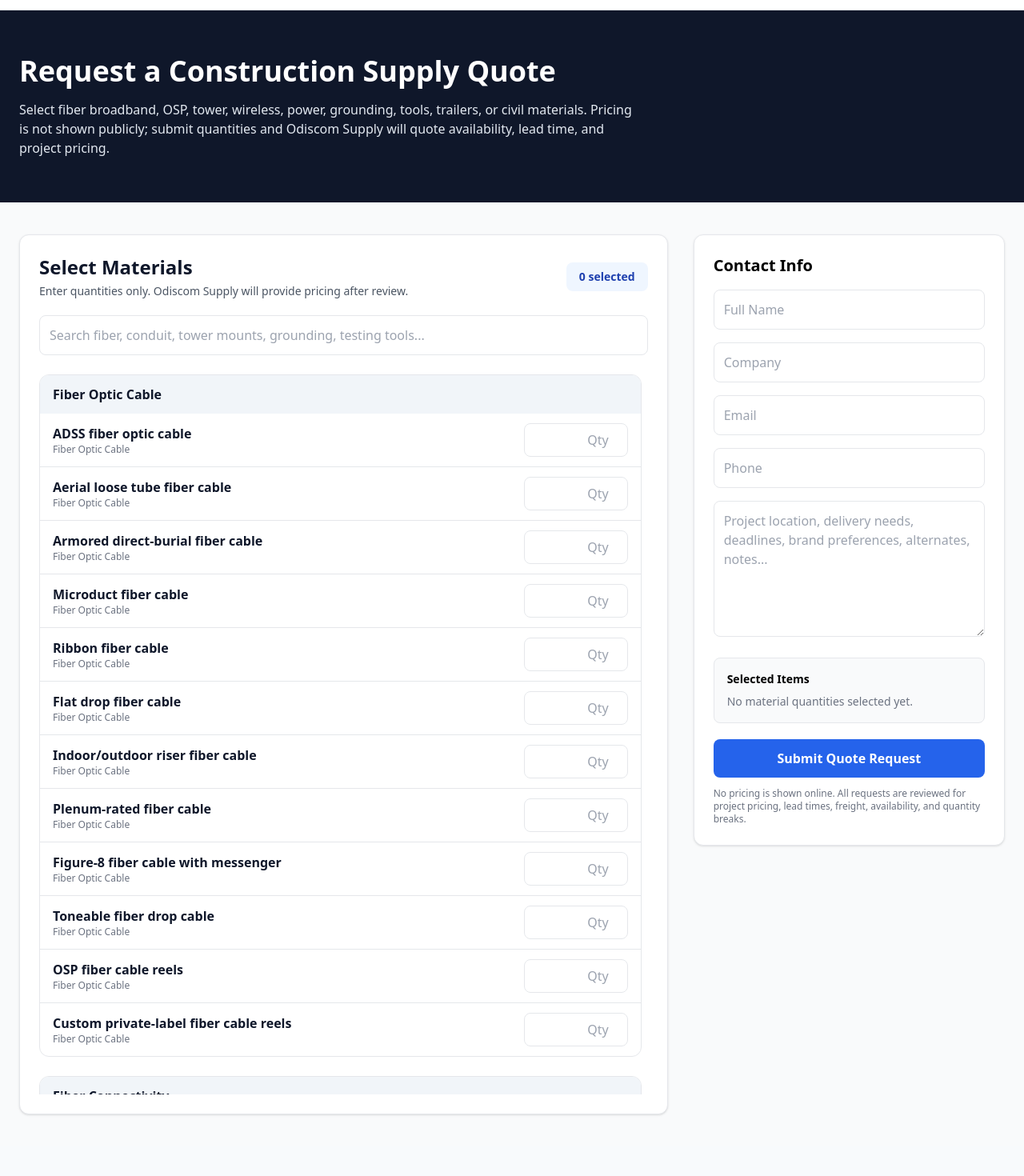
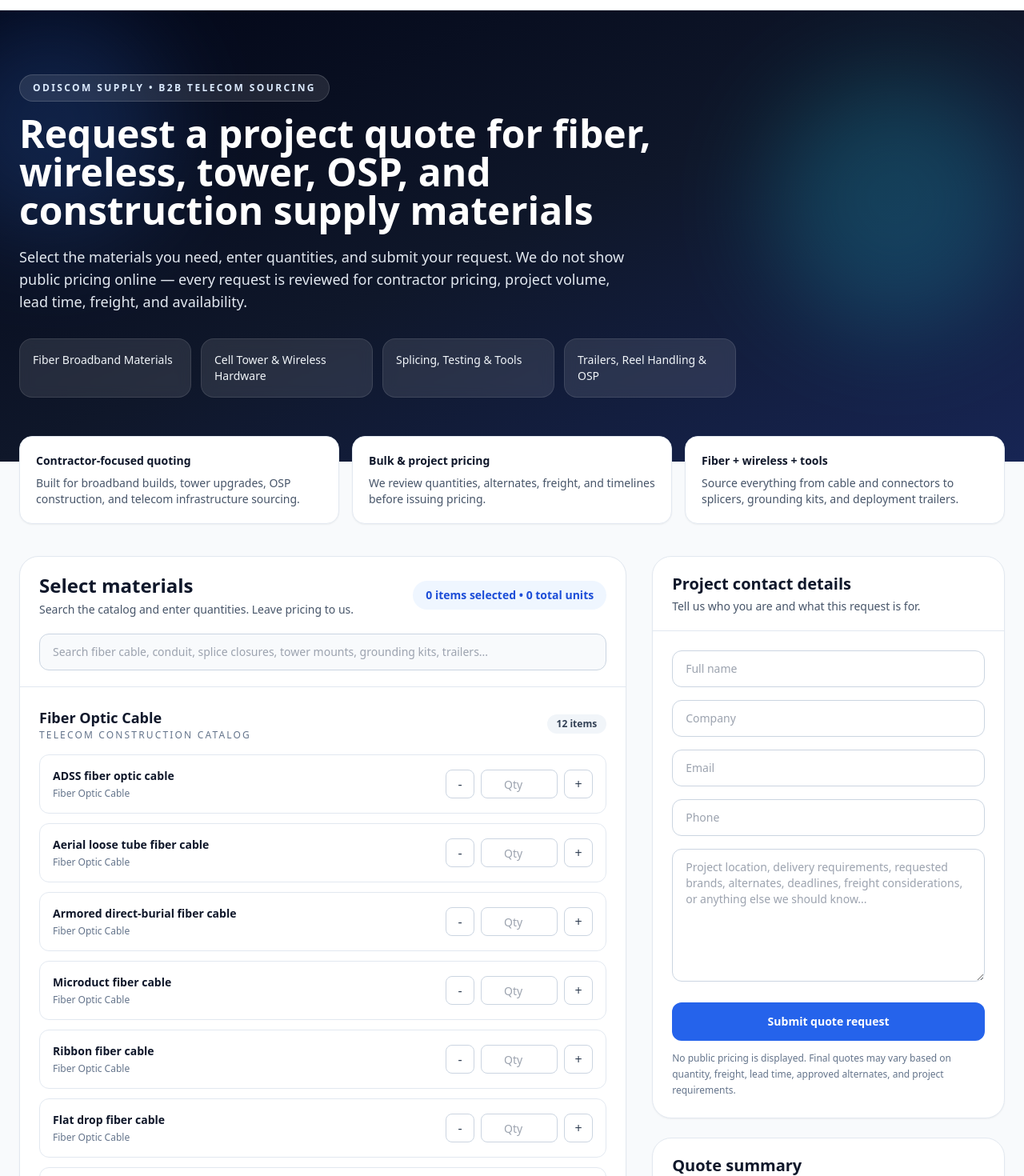
Before and after one commit to odiscom/odiscom-supply, a Next.js app: page /quote in a window 1280 px wide. Shown: the part 60-1530 px from the top of the page at 80% size. Built offline with nearby package versions, Linux system fonts and the light colour scheme.

Commit message:
Polish quote request page UI

```diff
--- a/pages/quote.js
+++ b/pages/quote.js
@@ -2,6 +2,29 @@
 import Header from '../components/Header'
 import Footer from '../components/Footer'
 import { broadbandCatalog } from '../data/broadbandCatalog'
+
+function ProductRow({ category, item, quantity, onChange }) {
+  function update(next) {
+    const value = Math.max(0, Number(next || 0))
+    onChange(value)
+  }
+
+  return (
+    <div className="group rounded-xl border border-slate-200 bg-white px-4 py-4 transition hover:border-blue-300 hover:shadow-sm">
+      <div className="flex flex-col gap-3 md:flex-row md:items-center md:justify-between">
+        <div className="min-w-0">
+          <div className="text-sm font-semibold text-slate-900">{item}</div>
+          <div className="mt-1 text-xs text-slate-500">{category}</div>
+        </div>
+        <div className="flex items-center gap-2">
+          <button type="button" onClick={() => update((quantity || 0) - 1)} className="h-9 w-9 rounded-lg border border-slate-300 bg-white text-slate-700 transition hover:bg-slate-50">-</button>
+          <input type="number" min="0" value={quantity || ''} onChange={(e) => update(e.target.value)} placeholder="Qty" className="h-9 w-24 rounded-lg border border-slate-300 bg-white px-3 text-center text-sm font-medium text-slate-900 outline-none transition focus:border-blue-500" />
+          <button type="button" onClick={() => update((quantity || 0) + 1)} className="h-9 w-9 rounded-lg border border-slate-300 bg-white text-slate-700 transition hover:bg-slate-50">+</button>
+        </div>
+      </div>
+    </div>
+  )
+}
 
 export default function QuotePage() {
   const [form, setForm] = useState({ name: '', company: '', email: '', phone: '', details: '' })
@@ -33,14 +56,12 @@
     if (!query) return broadbandCatalog
 
     return broadbandCatalog
-      .map((group) => ({
-        ...group,
-        items: group.items.filter((item) => `${group.category} ${item}`.toLowerCase().includes(query)),
-      }))
+      .map((group) => ({ ...group, items: group.items.filter((item) => `${group.category} ${item}`.toLowerCase().includes(query)) }))
       .filter((group) => group.items.length > 0)
   }, [search])
 
-  const selectedList = Object.values(selectedItems)
+  const selectedList = useMemo(() => Object.values(selectedItems).sort((a, b) => a.category === b.category ? a.product_name.localeCompare(b.product_name) : a.category.localeCompare(b.category)), [selectedItems])
+  const totalUnits = selectedList.reduce((sum, item) => sum + Number(item.quantity || 0), 0)
 
   const handleSubmit = async (e) => {
     e.preventDefault()
@@ -67,83 +88,99 @@
   return (
     <>
       <Header />
-      <main className="bg-gray-50 min-h-screen">
-        <section className="bg-slate-900 text-white">
-          <div className="max-w-7xl mx-auto px-6 py-14">
-            <h1 className="text-4xl font-bold">Request a Construction Supply Quote</h1>
-            <p className="mt-4 text-slate-200 max-w-3xl">Select fiber broadband, OSP, tower, wireless, power, grounding, tools, trailers, or civil materials. Pricing is not shown publicly; submit quantities and Odiscom Supply will quote availability, lead time, and project pricing.</p>
+      <main className="min-h-screen bg-slate-50">
+        <section className="relative overflow-hidden bg-gradient-to-br from-slate-950 via-slate-900 to-blue-950 text-white">
+          <div className="absolute inset-0 opacity-20">
+            <div className="absolute -left-20 top-0 h-72 w-72 rounded-full bg-blue-500 blur-3xl" />
+            <div className="absolute right-0 top-20 h-80 w-80 rounded-full bg-cyan-400 blur-3xl" />
+          </div>
+          <div className="relative mx-auto max-w-7xl px-6 py-16 lg:py-20">
+            <div className="max-w-4xl">
+              <div className="mb-4 inline-flex rounded-full border border-white/15 bg-white/10 px-4 py-2 text-xs font-semibold uppercase tracking-[0.2em] text-blue-100">Odiscom Supply • B2B Telecom Sourcing</div>
+              <h1 className="max-w-4xl text-4xl font-bold leading-tight md:text-5xl">Request a project quote for fiber, wireless, tower, OSP, and construction supply materials</h1>
+              <p className="mt-5 max-w-3xl text-base leading-7 text-slate-200 md:text-lg">Select the materials you need, enter quantities, and submit your request. We do not show public pricing online — every request is reviewed for contractor pricing, project volume, lead time, freight, and availability.</p>
+              <div className="mt-8 grid gap-3 sm:grid-cols-2 lg:grid-cols-4">
+                {['Fiber Broadband Materials', 'Cell Tower & Wireless Hardware', 'Splicing, Testing & Tools', 'Trailers, Reel Handling & OSP'].map((item) => (
+                  <div key={item} className="rounded-2xl border border-white/10 bg-white/10 px-4 py-4 text-sm text-slate-100 backdrop-blur">{item}</div>
+                ))}
+              </div>
+            </div>
           </div>
         </section>
-        <section className="max-w-7xl mx-auto px-6 py-10">
+
+        <section className="-mt-8 relative z-10 mx-auto max-w-7xl px-6">
+          <div className="grid gap-4 md:grid-cols-3">
+            <div className="rounded-2xl border border-slate-200 bg-white p-5 shadow-sm"><div className="text-sm font-semibold text-slate-900">Contractor-focused quoting</div><p className="mt-2 text-sm text-slate-600">Built for broadband builds, tower upgrades, OSP construction, and telecom infrastructure sourcing.</p></div>
+            <div className="rounded-2xl border border-slate-200 bg-white p-5 shadow-sm"><div className="text-sm font-semibold text-slate-900">Bulk & project pricing</div><p className="mt-2 text-sm text-slate-600">We review quantities, alternates, freight, and timelines before issuing pricing.</p></div>
+            <div className="rounded-2xl border border-slate-200 bg-white p-5 shadow-sm"><div className="text-sm font-semibold text-slate-900">Fiber + wireless + tools</div><p className="mt-2 text-sm text-slate-600">Source everything from cable and connectors to splicers, grounding kits, and deployment trailers.</p></div>
+          </div>
+        </section>
+
+        <section className="mx-auto max-w-7xl px-6 py-10">
           {submitted ? (
-            <div className="bg-white p-8 rounded-xl shadow text-center">
-              <h2 className="text-2xl font-bold mb-4">Quote Submitted</h2>
-              <p className="text-gray-600 mb-2">Your Quote ID:</p>
-              <div className="text-xl font-mono text-blue-600 mb-4">{quoteId}</div>
-              <p className="text-gray-600">We will review your selected materials and contact you shortly.</p>
+            <div className="mx-auto max-w-2xl rounded-3xl border border-emerald-200 bg-white p-10 text-center shadow-sm">
+              <div className="mx-auto mb-5 flex h-16 w-16 items-center justify-center rounded-full bg-emerald-100 text-2xl">✓</div>
+              <h2 className="text-3xl font-bold text-slate-900">Quote request submitted</h2>
+              <p className="mt-3 text-slate-600">Your material request has been received and routed to Odiscom Supply for review.</p>
+              <div className="mt-6 rounded-2xl border border-slate-200 bg-slate-50 px-6 py-5"><div className="text-xs font-semibold uppercase tracking-[0.2em] text-slate-500">Quote ID</div><div className="mt-2 text-2xl font-bold text-blue-700">{quoteId}</div></div>
+              <p className="mt-6 text-sm text-slate-500">We’ll review your selected items, quantities, and notes, then follow up with pricing and availability.</p>
             </div>
           ) : (
-            <form onSubmit={handleSubmit} className="grid lg:grid-cols-3 gap-8">
-              <div className="lg:col-span-2 space-y-6">
-                <div className="bg-white p-6 rounded-xl shadow border">
-                  <div className="flex flex-col md:flex-row md:items-center md:justify-between gap-4 mb-5">
-                    <div>
-                      <h2 className="text-2xl font-bold text-slate-900">Select Materials</h2>
-                      <p className="text-sm text-gray-600 mt-1">Enter quantities only. Odiscom Supply will provide pricing after review.</p>
+            <form onSubmit={handleSubmit} className="grid gap-8 xl:grid-cols-[1.55fr_0.9fr]">
+              <div className="space-y-6">
+                <div className="rounded-3xl border border-slate-200 bg-white shadow-sm">
+                  <div className="border-b border-slate-200 px-6 py-5">
+                    <div className="flex flex-col gap-4 md:flex-row md:items-center md:justify-between">
+                      <div><h2 className="text-2xl font-bold text-slate-900">Select materials</h2><p className="mt-1 text-sm text-slate-600">Search the catalog and enter quantities. Leave pricing to us.</p></div>
+                      <div className="inline-flex items-center rounded-full bg-blue-50 px-4 py-2 text-sm font-semibold text-blue-700">{selectedList.length} items selected • {totalUnits} total units</div>
                     </div>
-                    <div className="bg-blue-50 text-blue-800 rounded-lg px-4 py-2 text-sm font-semibold">{selectedList.length} selected</div>
+                    <div className="mt-5"><input value={search} onChange={(e) => setSearch(e.target.value)} placeholder="Search fiber cable, conduit, splice closures, tower mounts, grounding kits, trailers..." className="w-full rounded-xl border border-slate-300 bg-slate-50 px-4 py-3 text-sm text-slate-900 outline-none transition focus:border-blue-500 focus:bg-white" /></div>
                   </div>
-                  <input value={search} onChange={(e) => setSearch(e.target.value)} placeholder="Search fiber, conduit, tower mounts, grounding, testing tools..." className="w-full border rounded-lg p-3 mb-6" />
-
-                  <div className="space-y-6 max-h-[900px] overflow-y-auto pr-2">
+                  <div className="max-h-[950px] overflow-y-auto px-6 py-6">
+                    <div className="space-y-8">
                       {filteredCatalog.map((group) => (
-                      <div key={group.category} className="border rounded-xl overflow-hidden">
-                        <div className="bg-slate-100 px-4 py-3 font-bold text-slate-900">{group.category}</div>
-                        <div className="divide-y">
+                        <div key={group.category}>
+                          <div className="mb-4 flex items-center justify-between"><div><h3 className="text-lg font-bold text-slate-900">{group.category}</h3><p className="text-xs uppercase tracking-[0.18em] text-slate-500">Telecom construction catalog</p></div><span className="rounded-full bg-slate-100 px-3 py-1 text-xs font-semibold text-slate-700">{group.items.length} items</span></div>
+                          <div className="grid gap-3">
                             {group.items.map((item) => {
                               const key = `${group.category}::${item}`
-                            return (
-                              <div key={item} className="grid grid-cols-1 md:grid-cols-[1fr_130px] gap-3 px-4 py-3 items-center">
-                                <div>
-                                  <div className="font-semibold text-slate-900">{item}</div>
-                                  <div className="text-xs text-gray-500">{group.category}</div>
-                                </div>
-                                <input type="number" min="0" value={selectedItems[key]?.quantity || ''} onChange={(e) => updateItem(group.category, item, e.target.value)} placeholder="Qty" className="border rounded-lg p-2 text-right" />
-                              </div>
-                            )
+                              return <ProductRow key={key} category={group.category} item={item} quantity={selectedItems[key]?.quantity || 0} onChange={(qty) => updateItem(group.category, item, qty)} />
                             })}
                           </div>
                         </div>
                       ))}
+                      {filteredCatalog.length === 0 && <div className="rounded-2xl border border-dashed border-slate-300 bg-slate-50 px-6 py-10 text-center text-slate-500">No catalog items matched your search.</div>}
+                    </div>
                   </div>
                 </div>
               </div>
 
               <aside className="space-y-6">
-                <div className="bg-white p-6 rounded-xl shadow border sticky top-24">
-                  <h2 className="text-xl font-bold mb-4">Contact Info</h2>
-                  {error && <div className="bg-red-50 border border-red-200 text-red-700 rounded-lg p-3 text-sm mb-4">{error}</div>}
+                <div className="sticky top-24 space-y-6">
+                  <div className="rounded-3xl border border-slate-200 bg-white shadow-sm">
+                    <div className="border-b border-slate-200 px-6 py-5"><h2 className="text-xl font-bold text-slate-900">Project contact details</h2><p className="mt-1 text-sm text-slate-600">Tell us who you are and what this request is for.</p></div>
+                    <div className="px-6 py-6">
+                      {error && <div className="mb-4 rounded-xl border border-red-200 bg-red-50 px-4 py-3 text-sm text-red-700">{error}</div>}
                       <div className="space-y-4">
-                    <input name="name" placeholder="Full Name" required onChange={handleChange} className="w-full border p-3 rounded-lg" />
-                    <input name="company" placeholder="Company" required onChange={handleChange} className="w-full border p-3 rounded-lg" />
-                    <input name="email" type="email" placeholder="Email" required onChange={handleChange} className="w-full border p-3 rounded-lg" />
-                    <input name="phone" placeholder="Phone" onChange={handleChange} className="w-full border p-3 rounded-lg" />
-                    <textarea name="details" placeholder="Project location, delivery needs, deadlines, brand preferences, alternates, notes..." rows="6" onChange={handleChange} className="w-full border p-3 rounded-lg" />
+                        <input name="name" placeholder="Full name" required onChange={handleChange} className="w-full rounded-xl border border-slate-300 px-4 py-3 text-sm outline-none transition focus:border-blue-500" />
+                        <input name="company" placeholder="Company" required onChange={handleChange} className="w-full rounded-xl border border-slate-300 px-4 py-3 text-sm outline-none transition focus:border-blue-500" />
+                        <input name="email" type="email" placeholder="Email" required onChange={handleChange} className="w-full rounded-xl border border-slate-300 px-4 py-3 text-sm outline-none transition focus:border-blue-500" />
+                        <input name="phone" placeholder="Phone" onChange={handleChange} className="w-full rounded-xl border border-slate-300 px-4 py-3 text-sm outline-none transition focus:border-blue-500" />
+                        <textarea name="details" placeholder="Project location, delivery requirements, requested brands, alternates, deadlines, freight considerations, or anything else we should know..." rows="7" onChange={handleChange} className="w-full rounded-xl border border-slate-300 px-4 py-3 text-sm outline-none transition focus:border-blue-500" />
+                      </div>
+                      <button type="submit" disabled={loading} className="mt-5 w-full rounded-xl bg-blue-600 px-5 py-3.5 text-sm font-semibold text-white transition hover:bg-blue-700 disabled:cursor-not-allowed disabled:opacity-60">{loading ? 'Submitting quote request...' : 'Submit quote request'}</button>
+                      <p className="mt-3 text-xs leading-5 text-slate-500">No public pricing is displayed. Final quotes may vary based on quantity, freight, lead time, approved alternates, and project requirements.</p>
+                    </div>
                   </div>
 
-                  <div className="mt-5 border rounded-lg p-4 bg-gray-50 max-h-56 overflow-y-auto">
-                    <div className="font-bold text-sm mb-2">Selected Items</div>
-                    {selectedList.length === 0 ? (
-                      <p className="text-sm text-gray-500">No material quantities selected yet.</p>
-                    ) : (
-                      <ul className="space-y-2 text-sm">
-                        {selectedList.map((item) => <li key={`${item.category}-${item.product_name}`}><strong>{item.quantity}</strong> × {item.product_name}</li>)}
-                      </ul>
-                    )}
+                  <div className="rounded-3xl border border-slate-200 bg-white shadow-sm">
+                    <div className="border-b border-slate-200 px-6 py-5"><h2 className="text-xl font-bold text-slate-900">Quote summary</h2><p className="mt-1 text-sm text-slate-600">Review your selected materials before submitting.</p></div>
+                    <div className="px-6 py-6">
+                      {selectedList.length === 0 ? <div className="rounded-2xl border border-dashed border-slate-300 bg-slate-50 px-5 py-6 text-sm text-slate-500">No items selected yet. Add quantities from the catalog on the left.</div> : <><div className="mb-4 grid grid-cols-2 gap-3"><div className="rounded-2xl bg-slate-50 px-4 py-4"><div className="text-xs font-semibold uppercase tracking-[0.18em] text-slate-500">Line Items</div><div className="mt-1 text-2xl font-bold text-slate-900">{selectedList.length}</div></div><div className="rounded-2xl bg-slate-50 px-4 py-4"><div className="text-xs font-semibold uppercase tracking-[0.18em] text-slate-500">Total Units</div><div className="mt-1 text-2xl font-bold text-slate-900">{totalUnits}</div></div></div><div className="max-h-80 space-y-3 overflow-y-auto pr-1">{selectedList.map((item) => <div key={`${item.category}-${item.product_name}`} className="rounded-2xl border border-slate-200 bg-slate-50 px-4 py-3"><div className="flex items-start justify-between gap-3"><div className="min-w-0"><div className="text-sm font-semibold text-slate-900">{item.product_name}</div><div className="mt-1 text-xs text-slate-500">{item.category}</div></div><div className="shrink-0 rounded-full bg-blue-100 px-3 py-1 text-xs font-semibold text-blue-700">Qty {item.quantity}</div></div></div>)}</div></>}
+                    </div>
                   </div>
 
-                  <button type="submit" disabled={loading} className="mt-5 w-full bg-blue-600 text-white py-3 rounded-lg font-semibold hover:bg-blue-700 disabled:opacity-60">{loading ? 'Submitting...' : 'Submit Quote Request'}</button>
-                  <p className="text-xs text-gray-500 mt-3">No pricing is shown online. All requests are reviewed for project pricing, lead times, freight, availability, and quantity breaks.</p>
+                  <div className="rounded-3xl border border-slate-200 bg-gradient-to-br from-slate-900 to-blue-950 px-6 py-6 text-white shadow-sm"><div className="text-lg font-bold">Why buyers use Odiscom Supply</div><ul className="mt-4 space-y-3 text-sm text-slate-200"><li>• One sourcing channel for fiber, tower, and OSP supply</li><li>• Project-based quoting instead of generic retail pricing</li><li>• Support for contractor, ISP, and infrastructure buyers</li><li>• Ideal for bulk material lists and telecom deployments</li></ul></div>
                 </div>
               </aside>
             </form>
```
Lines whose indentation alone changed are shown as unchanged.
